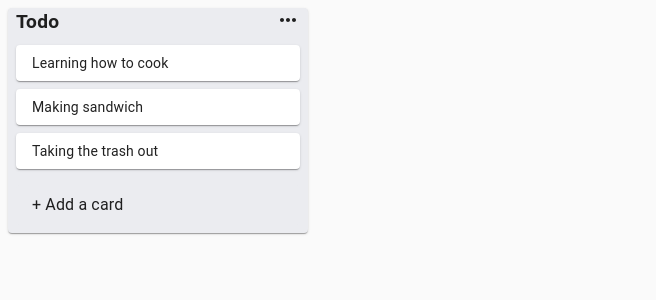
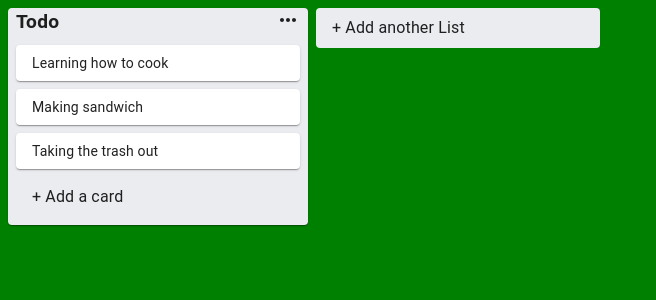
Before and after one commit to sergey-smirnov44/copyTrello, a React (Create React App) app: page / in a window 1280 px wide. Shown: the top 300 px of the page, without its empty margins (0-656 px from the left). Built offline with nearby package versions, Linux system fonts and the light colour scheme.

Commit message:
finish add new list

```diff
--- a/src/App.js
+++ b/src/App.js
@@ -1,35 +1,66 @@
 import React, { useState } from "react";
 import { v4 as uuid } from "uuid";
+import InputContainer from "./components/Input/InputContainer";
 import List from "./components/List/List";
 import store from "./utils/store";
 import StoreAPI from "./utils/storeAPI";
+import { makeStyles } from "@material-ui/core/styles";
+
+const useStyle = makeStyles((theme) => ({
+  root: {
+    display: "flex",
+    minHeight: "100vh",
+    background: "green",
+  },
+}));
+
 export default function App() {
   const [data, setData] = useState(store);
+  const classes = useStyle();
   const addMoreCard = (title, listId) => {
+    console.log(title, listId);
     const newCardId = uuid();
     const newCard = {
       id: newCardId,
       title,
     };
     const list = data.lists[listId];
-    list.cards = [ ...list.cards, newCard]
+    list.cards = [...list.cards, newCard];
 
     const newState = {
       ...data,
       lists: {
         ...data.lists,
-        [listId]: list
+        [listId]: list,
+      },
+    };
+    setData(newState);
+  };
+
+  const addMoreList = (title) => {
+    const newListId = uuid();
+    const newList = {
+      id: newListId,
+      title,
+      cards:[],
+    }
+    const newState = {
+      listIds: [...data.listIds, newListId],
+      lists: {
+        ...data.lists,
+        [newListId]: newList
       }
     }
     setData(newState)
-  };
+  }
   return (
-    <StoreAPI.Provider value={{ addMoreCard }}>
-      <div>
+    <StoreAPI.Provider value={{ addMoreCard, addMoreList }}>
+      <div className={classes.root}>
         {data.listIds.map((listId) => {
           const list = data.lists[listId];
           return <List list={list} key={listId} />;
         })}
+        <InputContainer type="list" />
       </div>
     </StoreAPI.Provider>
   );
--- a/src/components/Input/InputCard.js
+++ b/src/components/Input/InputCard.js
@@ -25,23 +25,24 @@
   },
 }));
 
-export default function InputCard({ setOpen, listId }) {
+export default function InputCard({ setOpen, listId, type }) {
   const classes = useStyle();
-  const { addMoreCard } = useContext(storeAPI);
-  const [cardTitle, setCardTitle] = useState("");
+  const { addMoreCard, addMoreList } = useContext(storeAPI);
+  const [title, setTitle] = useState("");
 
   const handleOnChange = (e) => {
-    setCardTitle(e.target.value);
+    setTitle(e.target.value);
   };
   const handleBtnConfirm = () => {
-    addMoreCard(cardTitle, listId);
-    setCardTitle("");
-    setOpen(false);
-  };
-
-  const handleBlur = () => {
-    setOpen(false);
-    setCardTitle("");
+    if (type === "card") {
+      addMoreCard(title, listId);
+      setTitle("");
+      setOpen(false);
+    } else {
+      addMoreList(title);
+      setTitle("");
+      setOpen(false);
+    }
   };
 
   return (
@@ -50,20 +51,24 @@
         <Paper className={classes.card}>
           <InputBase
             onChange={handleOnChange}
-            onBlur={handleBlur}
+            onBlur={() => setOpen(false)}
             multiline
             fullWidth
             inputProps={{
               className: classes.input,
             }}
-            value={cardTitle}
-            placeholder="Enter a title of this card"
+            value={title}
+            placeholder={
+              type === "card"
+                ? "Enter a title of this card"
+                : "Enter list title"
+            }
           />
         </Paper>
       </div>
       <div className={classes.confirm}>
         <Button className={classes.btnConfirm} onClick={handleBtnConfirm}>
-          Add a Card
+          {type === "card" ? "Add a Card" : "Add List"}
         </Button>
         <IconButton onClick={() => setOpen(false)}>
           <ClearIcon />
--- a/src/components/Input/InputContainer.js
+++ b/src/components/Input/InputContainer.js
@@ -5,7 +5,8 @@
 
 const useStyle = makeStyles((theme) => ({
   root: {
-    marginTop: theme.spacing(2),
+    marginTop: theme.spacing(1),
+    width: "300px",
   },
   addCard: {
     padding: theme.spacing(1, 1, 1, 2),
@@ -18,13 +19,13 @@
   },
 }));
 
-export default function InputContainer({listId}) {
+export default function InputContainer({ listId, type }) {
   const classes = useStyle();
   const [open, setOpen] = useState(false);
   return (
     <div className={classes.root}>
       <Collapse in={open}>
-        <InputCard setOpen={setOpen} listId={listId}/>
+        <InputCard setOpen={setOpen} listId={listId} type={type} />
       </Collapse>
       <Collapse in={!open}>
         <Paper
@@ -32,7 +33,9 @@
           elevation={0}
           onClick={() => setOpen(!open)}
         >
-          <Typography>+ Add a card</Typography>
+          <Typography>
+            {type === "card" ? "+ Add a card" : "+ Add another List"}
+          </Typography>
         </Paper>
       </Collapse>
     </div>
--- a/src/components/List/List.js
+++ b/src/components/List/List.js
@@ -22,7 +22,7 @@
         {list.cards.map((card) => (
           <Card key={card.id} card={card} />
         ))}
-        <InputContainer listId={list.id}/>
+        <InputContainer listId={list.id} type="card"/>
       </Paper>
     </div>
   );
```
